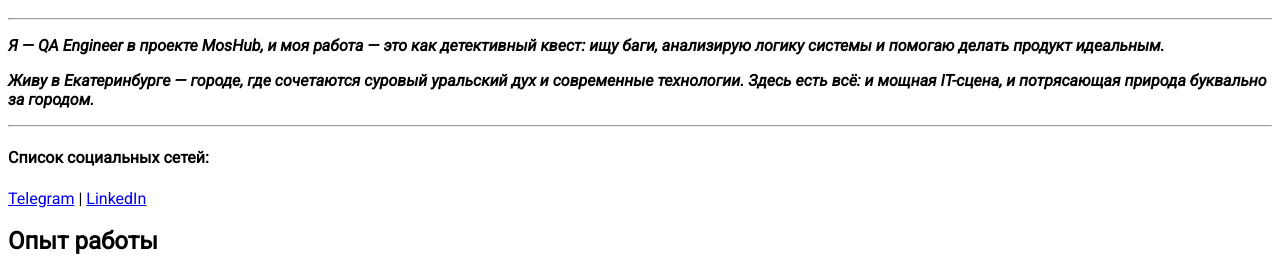
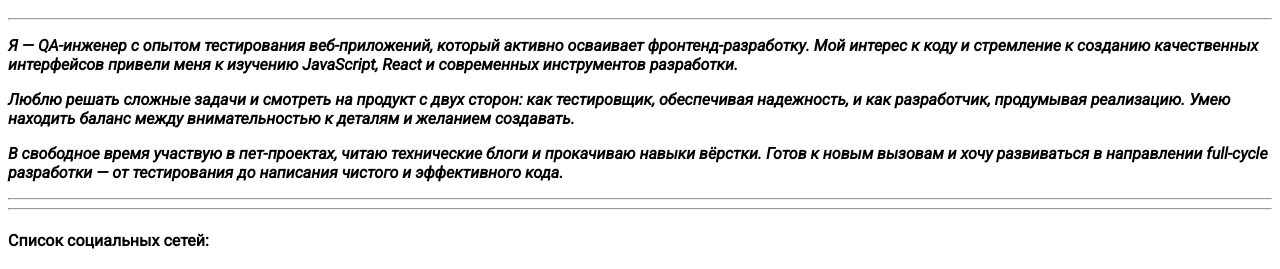
Before and after one commit to dmitriirychkov/html, a plain HTML site: page test_files/01_text.html in a window 1280 px wide. Shown: the part 450-719 px from the top of the page. Drawn offline with Linux system fonts and the light colour scheme; a web font is replaced by a local one.

Commit message:
Update 01_text.html

```diff
--- a/test_files/01_text.html
+++ b/test_files/01_text.html
@@ -15,8 +15,10 @@
         <div class="info-text">
             <h1>Дмитрий Рычков</h1>
             <hr>
-            <p>Я — <strong>QA Engineer</strong> в проекте <strong>MosHub</strong>, и моя работа — это как детективный квест: ищу баги, анализирую логику системы и помогаю делать продукт идеальным.</p>
-            <p>Живу в <em>Екатеринбурге</em> — городе, где сочетаются суровый уральский дух и современные технологии. Здесь есть всё: и мощная IT-сцена, и потрясающая природа буквально за городом.</p>
+            <p>Я — QA-инженер с опытом тестирования веб-приложений, который активно осваивает фронтенд-разработку. Мой интерес к коду и стремление к созданию качественных интерфейсов привели меня к изучению JavaScript, React и современных инструментов разработки.</p>
+            <p>Люблю решать сложные задачи и смотреть на продукт с двух сторон: как тестировщик, обеспечивая надежность, и как разработчик, продумывая реализацию. Умею находить баланс между внимательностью к деталям и желанием создавать.</p>
+            <p>В свободное время участвую в пет-проектах, читаю технические блоги и прокачиваю навыки вёрстки. Готов к новым вызовам и хочу развиваться в направлении full-cycle разработки — от тестирования до написания чистого и эффективного кода.</p>
+            <hr>
             <hr>
             <h4>Список социальных сетей:</h4>
             <a href="https://t.me/user_dmi" target="_blank">Telegram</a>
```
